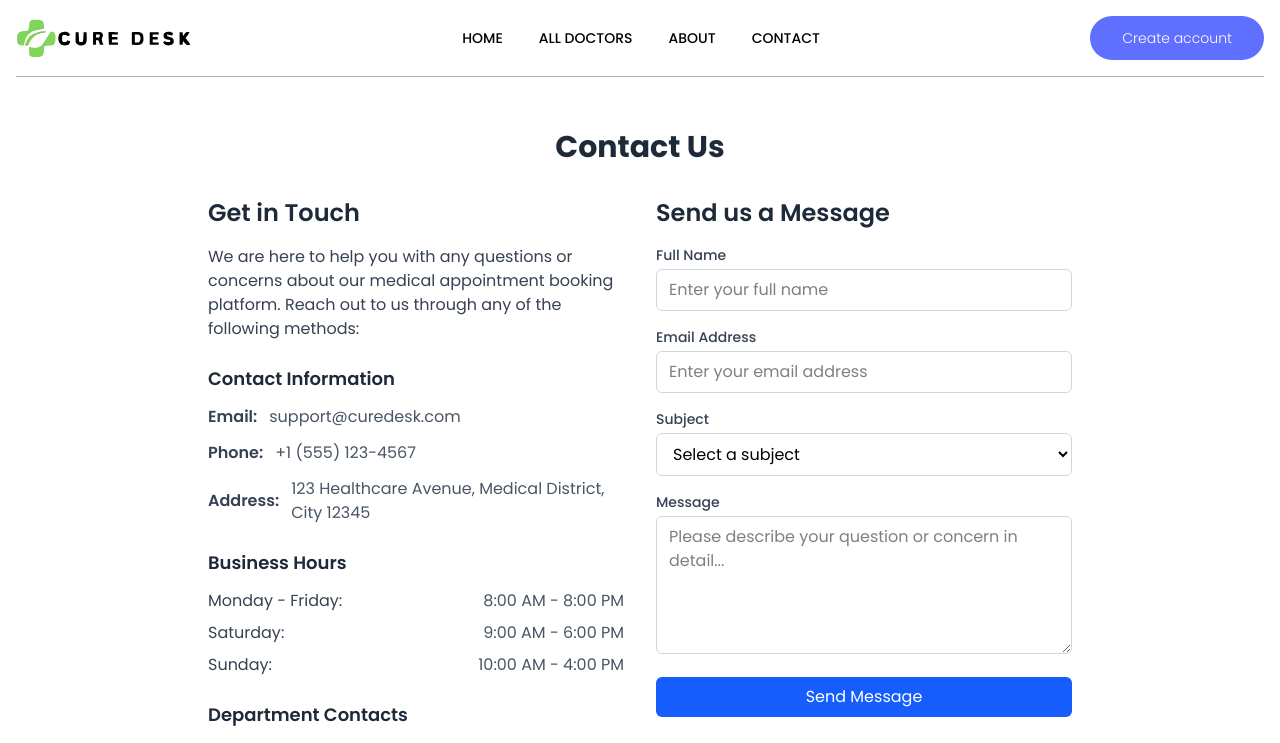
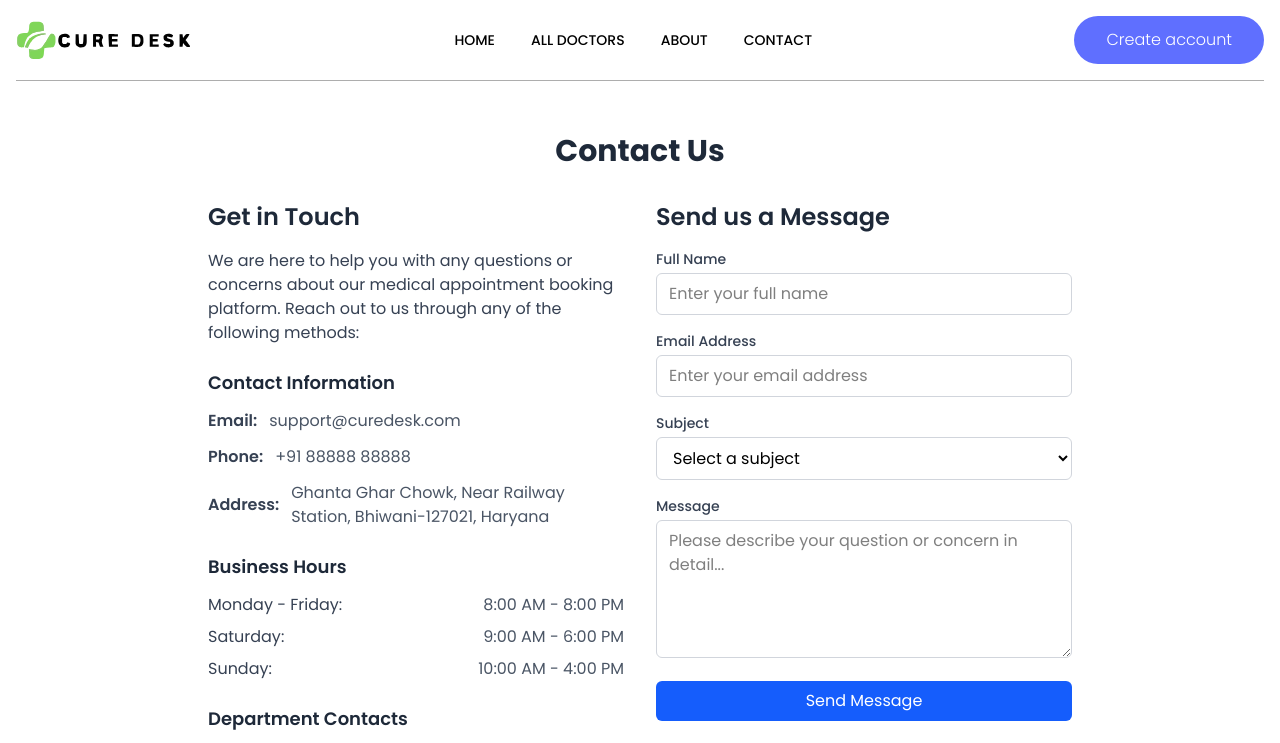
Before and after one commit to Divyansh1552005/Cure_Desk, a React (Vite) app in the folder frontend/: page /contact-us in a window 1280 px wide. Shown: the top 743 px of the page. Built offline with nearby package versions, Linux system fonts and the light colour scheme; no server answers.

Commit message:
Final touchups for the day

```diff
--- a/frontend/src/components/Navbar.jsx
+++ b/frontend/src/components/Navbar.jsx
@@ -96,7 +96,12 @@ const Navbar = () => {
                                 </div>
                             </div>
                         </div>
-                        : <button onClick={() => navigate('/login')} className='bg-[#5f6FFF] text-white px-8 py-3 rounded-full font-light md:block cursor-pointer'>Create account</button>
+                        : <button
+                            onClick={() => navigate('/login')}
+                            className='bg-[#5f6FFF] text-white px-4 sm:px-6 md:px-8 py-2 sm:py-3 rounded-full font-light text-sm sm:text-base cursor-pointer hover:bg-[#4f5fff] transition-colors duration-200'
+                          >
+                            Create account
+                          </button>
                 }
                 <img onClick={() => setShowMenu(true)} className='w-6 md:hidden' src={assets.menu_icon} alt="" />
 
@@ -111,12 +116,22 @@ const Navbar = () => {
                         <NavLink onClick={() => setShowMenu(false)} to='/doctors' ><p className='px-4 py-2 rounded full inline-block'>ALL DOCTORS</p></NavLink>
                         <NavLink onClick={() => setShowMenu(false)} to='/about' ><p className='px-4 py-2 rounded full inline-block'>ABOUT</p></NavLink>
                         <NavLink onClick={() => setShowMenu(false)} to='/contact' ><p className='px-4 py-2 rounded full inline-block'>CONTACT</p></NavLink>
-                        {token && (
+                        {token ? (
                             <>
                                 <div className='w-full h-[1px] bg-gray-200 my-2'></div>
                                 <NavLink onClick={() => setShowMenu(false)} to='/my-profile'><p className='px-4 py-2 rounded full inline-block'>MY PROFILE</p></NavLink>
                                 <NavLink onClick={() => setShowMenu(false)} to='/my-appointments'><p className='px-4 py-2 rounded full inline-block'>MY APPOINTMENTS</p></NavLink>
                                 <button onClick={() => { setShowMenu(false); logout(); }} className='px-4 py-2 rounded full inline-block text-red-600'>LOGOUT</button>
+                            </>
+                        ) : (
+                            <>
+                                <div className='w-full h-[1px] bg-gray-200 my-2'></div>
+                                <button
+                                    onClick={() => { setShowMenu(false); navigate('/login'); }}
+                                    className='bg-[#5f6FFF] text-white px-6 py-3 rounded-full font-medium hover:bg-[#4f5fff] transition-colors duration-200'
+                                >
+                                    CREATE ACCOUNT
+                                </button>
                             </>
                         )}
                     </ul>
--- a/frontend/src/pages/Contact.jsx
+++ b/frontend/src/pages/Contact.jsx
@@ -1,7 +1,10 @@
 import React from 'react'
+import { useNavigate } from 'react-router-dom'
 import { assets } from '../assets/assets'
 
 const Contact = () => {
+  const navigate = useNavigate()
+
   return (
     <div>
 
@@ -17,7 +20,15 @@ const Contact = () => {
           <p className=' text-gray-500'>Tel: +918888888888 <br /> Email: officialdslc1552005@gmail.com</p>
           <p className=' font-semibold text-lg text-gray-600'>CAREERS AT PRESCRIPTO</p>
           <p className=' text-gray-500'>Learn more about our teams and job openings.</p>
-          <button className='border border-black px-8 py-4 text-sm hover:bg-black hover:text-white transition-all duration-500'>Explore Jobs</button>
+          <button
+            onClick={() => {
+              navigate('/contact-us');
+              scrollTo(0, 0);
+            }}
+            className='border border-black px-8 py-4 text-sm hover:bg-black hover:text-white transition-all duration-500 cursor-pointer'
+          >
+            Explore Jobs
+          </button>
         </div>
       </div>
 
--- a/frontend/src/pages/ContactUs.jsx
+++ b/frontend/src/pages/ContactUs.jsx
@@ -52,11 +52,11 @@ const ContactUs = () => {
               </div>
               <div className='flex items-center space-x-3'>
                 <span className='font-semibold text-gray-700'>Phone:</span>
-                <span className='text-gray-600'>+1 (555) 123-4567</span>
+                <span className='text-gray-600'>+91 88888 88888</span>
               </div>
               <div className='flex items-center space-x-3'>
                 <span className='font-semibold text-gray-700'>Address:</span>
-                <span className='text-gray-600'>123 Healthcare Avenue, Medical District, City 12345</span>
+                <span className='text-gray-600'>Ghanta Ghar Chowk, Near Railway Station, Bhiwani-127021, Haryana</span>
               </div>
             </div>
           </section>
```
